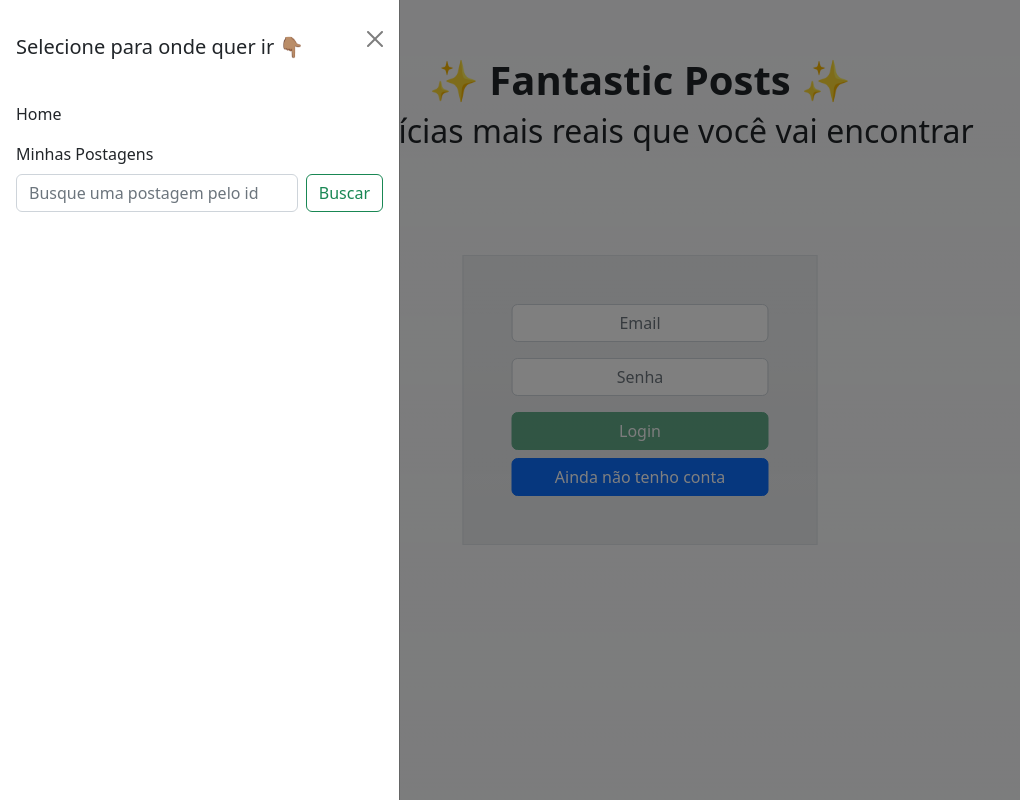
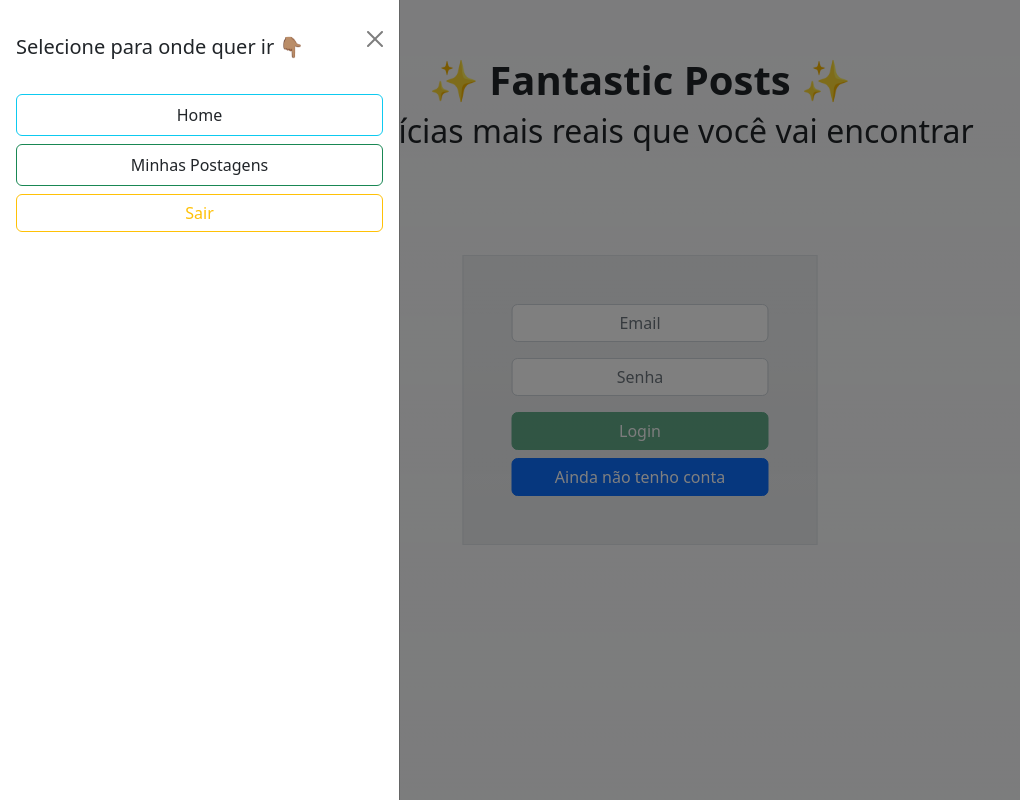
Before and after one commit to AirelRibeiro/fantastic-posts, a React (Create React App) app in the folder app/frontend/: page /login in a window 1280 px wide. Both pictures are taken after a click on the button 134 px from the left and 28 px from the top of the page. Shown: the whole page, without its empty margins (0-1020 px from the left). Built offline with nearby package versions, Linux system fonts and the light colour scheme.

Commit message:
feat: inclui botão de logout

```diff
--- a/app/frontend/src/components/Navbar.jsx
+++ b/app/frontend/src/components/Navbar.jsx
@@ -24,18 +24,24 @@ function NavbarComponent() {
             </Offcanvas.Title>
           </Offcanvas.Header>
           <Offcanvas.Body>
-            <Nav className="justify-content-end flex-grow-1 pe-3">
-              <Nav.Link href="/posts">Home</Nav.Link>
-              <Nav.Link href="/my-posts">Minhas Postagens</Nav.Link>
+            <Nav className="d-grid gap-2">
+              <Nav.Link className="btn btn-outline-info" href="/posts">
+                Home
+              </Nav.Link>
+              <Nav.Link className="btn btn-outline-success" href="/my-posts">
+                Minhas Postagens
+              </Nav.Link>
+              <button
+                className="btn btn-outline-warning"
+                type="button"
+                onClick={() => {
+                  localStorage.clear();
+                  navigate('/login');
+                }}
+              >
+                Sair
+              </button>
             </Nav>
-            <Form className="d-flex">
-              <Form.Control
-                type="search"
-                placeholder="Busque uma postagem pelo id"
-                className="me-2"
-              />
-              <Button variant="outline-success">Buscar</Button>
-            </Form>
           </Offcanvas.Body>
         </Navbar.Offcanvas>
       </Container>
```
